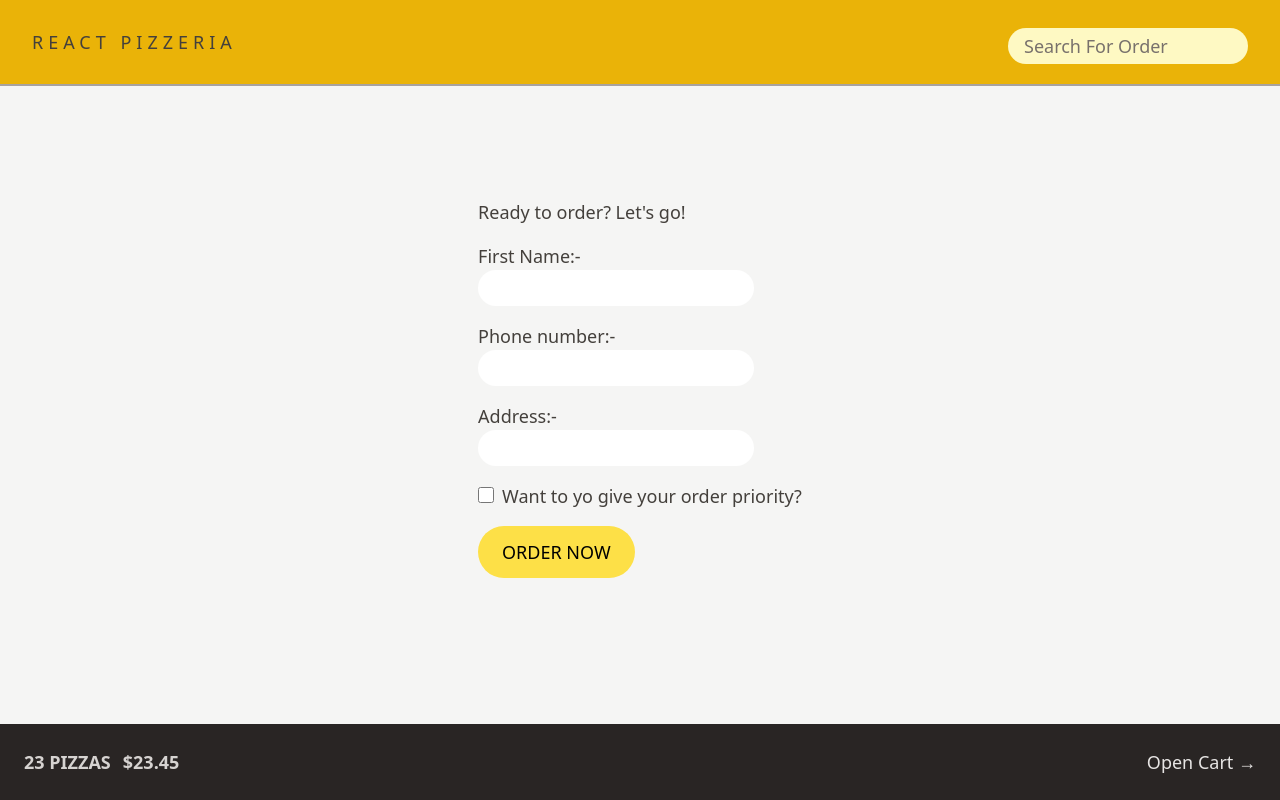
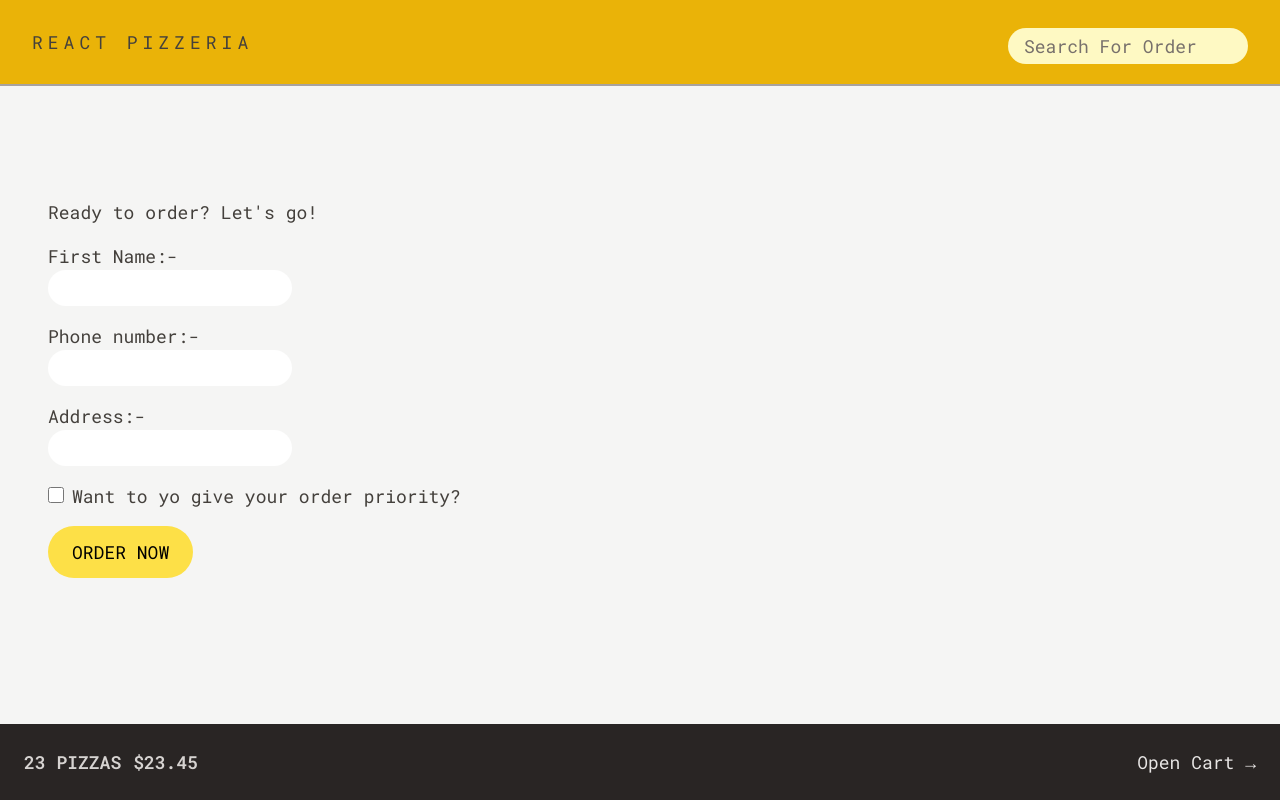
Before and after one commit to Krish-Jain1903/React-Pizzeria, a React (Vite) app: page /order/new in a window 1280 px wide. Built offline with nearby package versions, Linux system fonts and the light colour scheme.

Commit message:
Configured some Styles in Tailwind

```diff
--- a/index.html
+++ b/index.html
@@ -4,6 +4,10 @@
     <meta charset="UTF-8" />
     <link rel="icon" type="image/svg+xml" href="/vite.svg" />
     <meta name="viewport" content="width=device-width, initial-scale=1.0" />
+    <link
+      href="https://fonts.googleapis.com/css2?family=Roboto+Mono:wght@300;400:500:600:700&display=swap"
+      rel="stylesheet"
+    />
     <title>Vite + React</title>
   </head>
   <body class="bg-stone-100 text-stone-700">
--- a/src/features/order/CreateOrder.jsx
+++ b/src/features/order/CreateOrder.jsx
@@ -49,7 +49,7 @@ function CreateOrder() {
   const formErrors = useActionData();
 
   return (
-    <div className="my-20 sm:my-24 md:my-28 md:text-lg">
+    <div className="my-20 sm:my-24 md:my-28 md:text-lg px-6 sm:px-12">
       <h2>Ready to order? Let's go!</h2>
 
       {/* THIS IS INBUILT FORM COMPONENT AND METHOD ATTRIBUTE IS IMPORTANT */}
--- a/src/index.css
+++ b/src/index.css
@@ -7,27 +7,10 @@
   .input {
     @apply rounded-full px-2 py-1 focus:outline-none focus:ring focus:ring-blue-200 transition-all duration-300 hover:bg-yellow-50;
   }
-}
-
-/* body {
-  font-family: system-ui, -apple-system, BlinkMacSystemFont, 'Segoe UI', Roboto,
-    Oxygen, Ubuntu, Cantarell, 'Open Sans', 'Helvetica Neue', sans-serif;
-  background-color: #f7f7f7;
-  color: #444;
-}
-
-.layout {
-  display: grid;
-  grid-template-rows: auto 1fr auto;
-  gap: 32px;
-  height: 100dvh;
-} */
-
-/* https://dev.to/afif/i-made-100-css-loaders-for-your-next-project-4eje */
   .loader {
     width: 45px;
     aspect-ratio: 0.75;
-  --c: no-repeat linear-gradient(#333 0 0);
+    --c: no-repeat linear-gradient(theme(colors.stone.800) 0 0);
     background:
       var(--c) 0% 50%,
       var(--c) 50% 50%,
@@ -62,3 +45,6 @@
         100% 100%;
     }
   }
+}
+
+/* https://dev.to/afif/i-made-100-css-loaders-for-your-next-project-4eje */
--- a/src/ui/AppLayout.jsx
+++ b/src/ui/AppLayout.jsx
@@ -11,7 +11,7 @@ function AppLayout() {
     // THIS HOW YOU SET UP GRID (THESE ARE HARDCODED VALUES FOR 3 ROWS)
     <div className="grid h-screen grid-rows-[auto_1fr_auto]">
       <Header />
-      <main className="owerflow-scroll max-w-3xl mx-auto">{isLoading ? <Loader /> : <Outlet />}</main>
+      <main className="owerflow-scroll max-w-3xl">{isLoading ? <Loader /> : <Outlet />}</main>
       <CartOverview />
     </div>
   );
--- a/src/ui/Loader.jsx
+++ b/src/ui/Loader.jsx
@@ -1,5 +1,10 @@
 function Loader() {
-  return <div className="loader"></div>;
+  return(
+    // THIS IS HOW YOU MAKE ANY ELEMENT TO ABSOLUTE POSITION IN TAILWIND
+  <div className="absolute inset-0 bg-slate-200/20 backdrop-blur-sm flex items-center justify-center">
+    <div className="loader"></div>;
+  </div>
+  );
 }
 
 export default Loader;
--- a/tailwind.config.js
+++ b/tailwind.config.js
@@ -2,7 +2,14 @@
 export default {
   content: ["./index.html", "./src/**/*.{js,ts,jsx,tsx}"],
   theme: {
-    extend: {},
+    fontFamily: {
+      sans: "Roboto Mono, monospace",
+    },
+    extend: {
+      height: {
+        screen: "100dvh",
+      },
+    },
   },
   plugins: [],
 };
```
Lines whose indentation alone changed are shown as unchanged.
